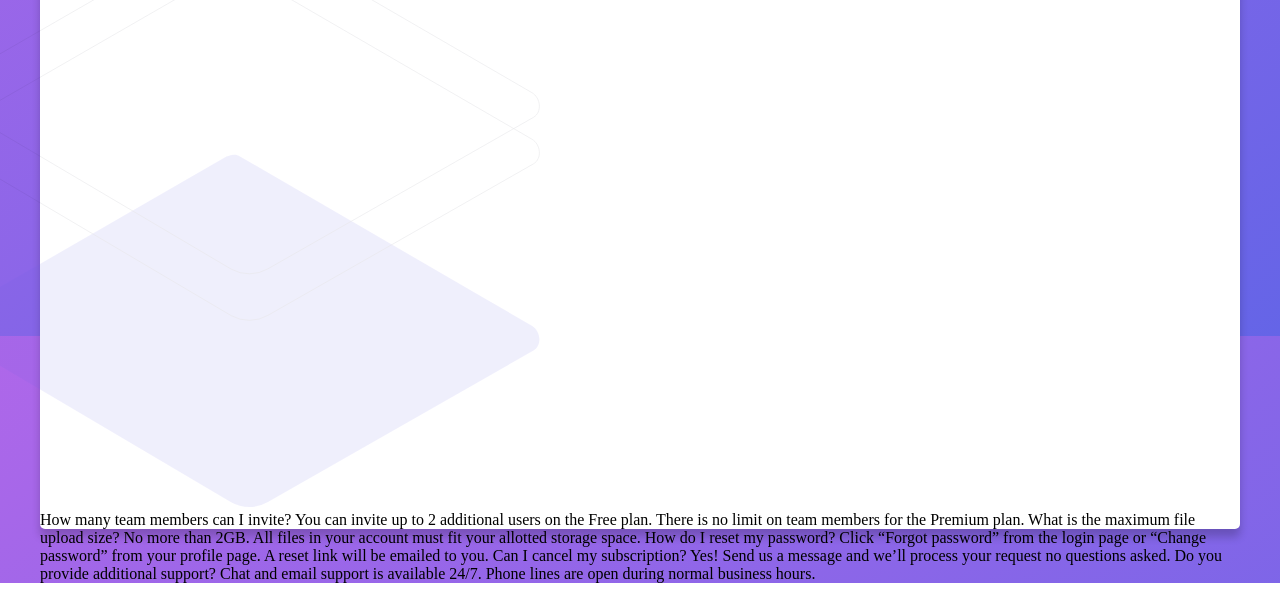
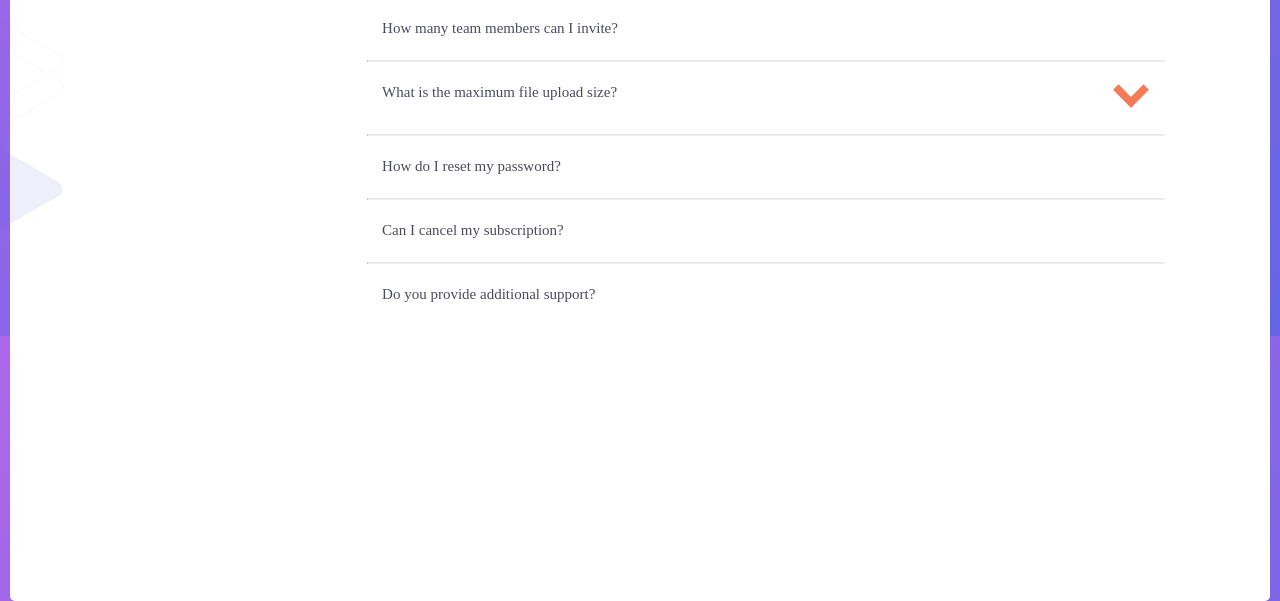
Before and after one commit to XoelVeiga/FrontendMentor-FAQ-accordion-card, a plain HTML site: page index.html in a window 1280 px wide. Shown: the part 464-1065 px from the top of the page. Drawn offline with Linux system fonts and the light colour scheme.

Commit message:
added accordion and diferent display to the card

```diff
--- a/index.html
+++ b/index.html
@@ -21,29 +21,54 @@
         <img src="images/illustration-woman-online-desktop.svg" class="img-woman">
         <img src="images/illustration-box-desktop.svg" class="img-box">
       </div>
-      <div class="accordion-section">
+      <div class="col">
+        <h1>FAQ</h1>
+        <div class="accordion">
+          <input type="checkbox" id="tab1">
+          <label class="accordion-label" for="tab1">How many team members can I invite?</label>
+          <div class="accordion-content">
+            You can invite up to 2 additional users on the Free plan. There is no limit on
+            team members for the Premium plan.
+          </div>
+        </div>
 
-        How many team members can I invite?
-        You can invite up to 2 additional users on the Free plan. There is no limit on
-        team members for the Premium plan.
+        <hr class="divider">
 
-        What is the maximum file upload size?
-        No more than 2GB. All files in your account must fit your allotted storage space.
-
-        How do I reset my password?
-        Click “Forgot password” from the login page or “Change password” from your profile page.
-        A reset link will be emailed to you.
-
-        Can I cancel my subscription?
-        Yes! Send us a message and we’ll process your request no questions asked.
-
-        Do you provide additional support?
-        Chat and email support is available 24/7. Phone lines are open during normal business hours.
-
-
+        <div class="accordion">
+          <input type="checkbox" id="tab2">
+          <label class="accordion-label" for="tab2">What is the maximum file upload size? <img
+              src="images/icon-arrow-down.svg" class="icon"></label>
+          <div class="accordion-content">
+            No more than 2GB. All files in your account must fit your allotted storage space.
+          </div>
+        </div>
+        <hr class="divider">
+        <div class="accordion">
+          <input type="checkbox" id="tab3">
+          <label class="accordion-label" for="tab3">How do I reset my password?</label>
+          <div class="accordion-content">
+            Click “Forgot password” from the login page or “Change password” from your profile page.
+            A reset link will be emailed to you.
+          </div>
+        </div>
+        <hr class="divider">
+        <div class="accordion">
+          <input type="checkbox" id="tab4">
+          <label class="accordion-label" for="tab4">Can I cancel my subscription?</label>
+          <div class="accordion-content">
+            Yes! Send us a message and we’ll process your request no questions asked.
+          </div>
+        </div>
+        <hr class="divider">
+        <div class="accordion">
+          <input type="checkbox" id="tab5">
+          <label class="accordion-label" for="tab5">Do you provide additional support?</label>
+          <div class="accordion-content">
+            Chat and email support is available 24/7. Phone lines are open during normal business hours.
+          </div>
+        </div>
       </div>
     </div>
-
   </main>
 </body>
 
--- a/styles.css
+++ b/styles.css
@@ -15,6 +15,7 @@ body {
     justify-content: center;
     height: 100%;
     align-items: center;
+    font-size: 15px;
     margin: 0;
     background-image: linear-gradient(to bottom right, hsl(273, 75%, 66%), hsl(240, 73%, 65%));
 }
@@ -23,10 +24,11 @@ body {
     width: 75rem;
     height: 40rem;
     margin-top: 50%;
-    display: inline-block;
+    display: flex;
     transition: 0.3s;
     background-color: hsl(0, 0%, 100%);
     border-radius: 5px;
+    padding: 30px;
 }
 
 .card:hover {
@@ -66,3 +68,50 @@ body {
     left: -53em;
     top: -47em;
 }
+
+.divider {
+    border-top: 1px solid hsl(240, 5%, 91%);
+}
+
+input {
+    position: absolute;
+    opacity: 0;
+    z-index: -1;
+}
+
+.icon {
+    width: 5%;
+}
+
+.accordion {
+    overflow: hidden;
+}
+
+.accordion-label {
+    display: flex;
+    justify-content: space-between;
+    padding: 1em;
+    cursor: pointer;
+    color: hsl(237, 12%, 33%);
+}
+
+.accordion-content {
+    max-height: 0;
+    padding: 0 1em;
+    background: white;
+    transition: all 0.35s;
+    color: hsl(240, 6%, 50%);
+}
+
+input:checked~.accordion-content {
+    max-height: 100vh;
+    padding: 1em;
+}
+
+input:checked~.accordion-label {
+    font-weight: bold;
+}
+
+input:checked~.icon {
+    transform: rotate(180deg);
+}
```
